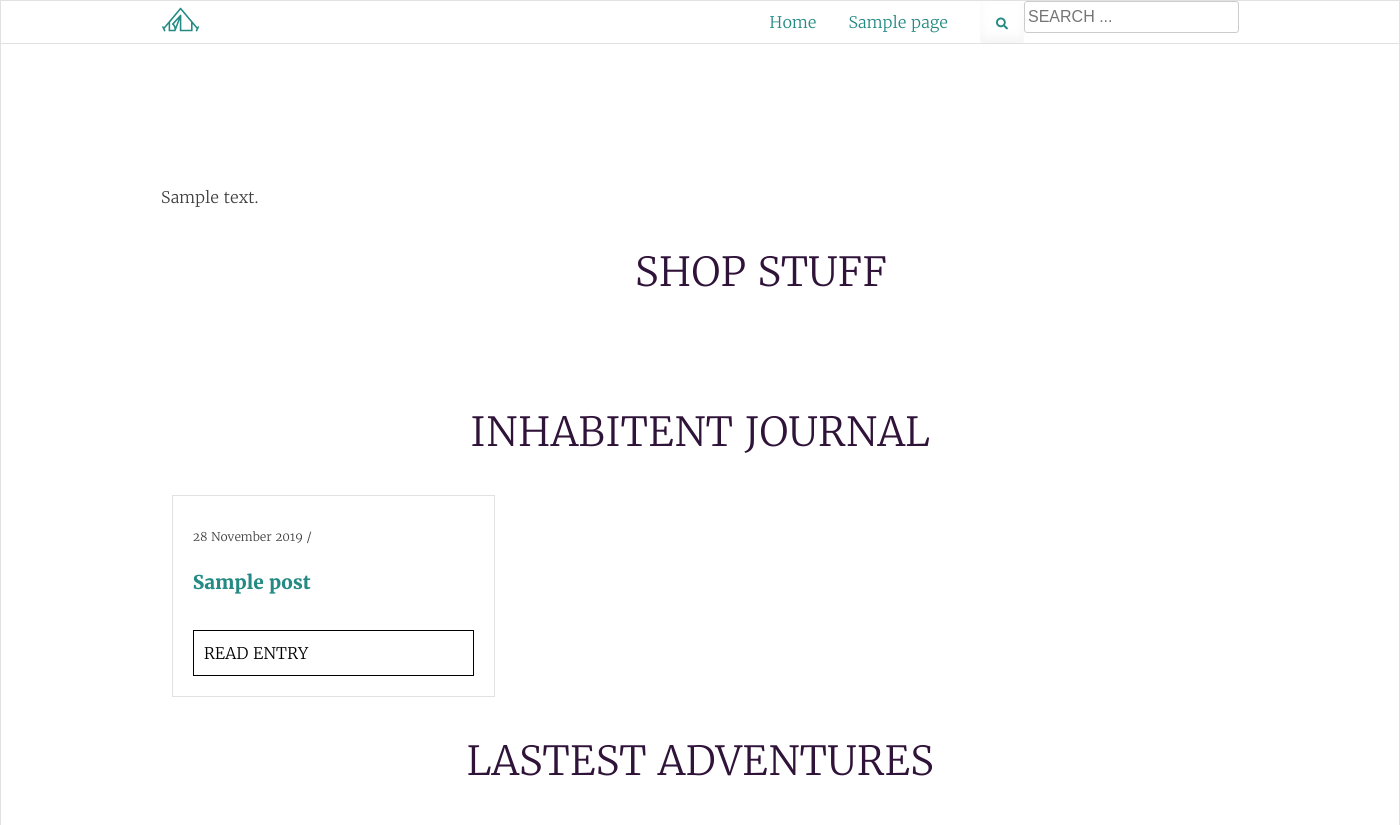
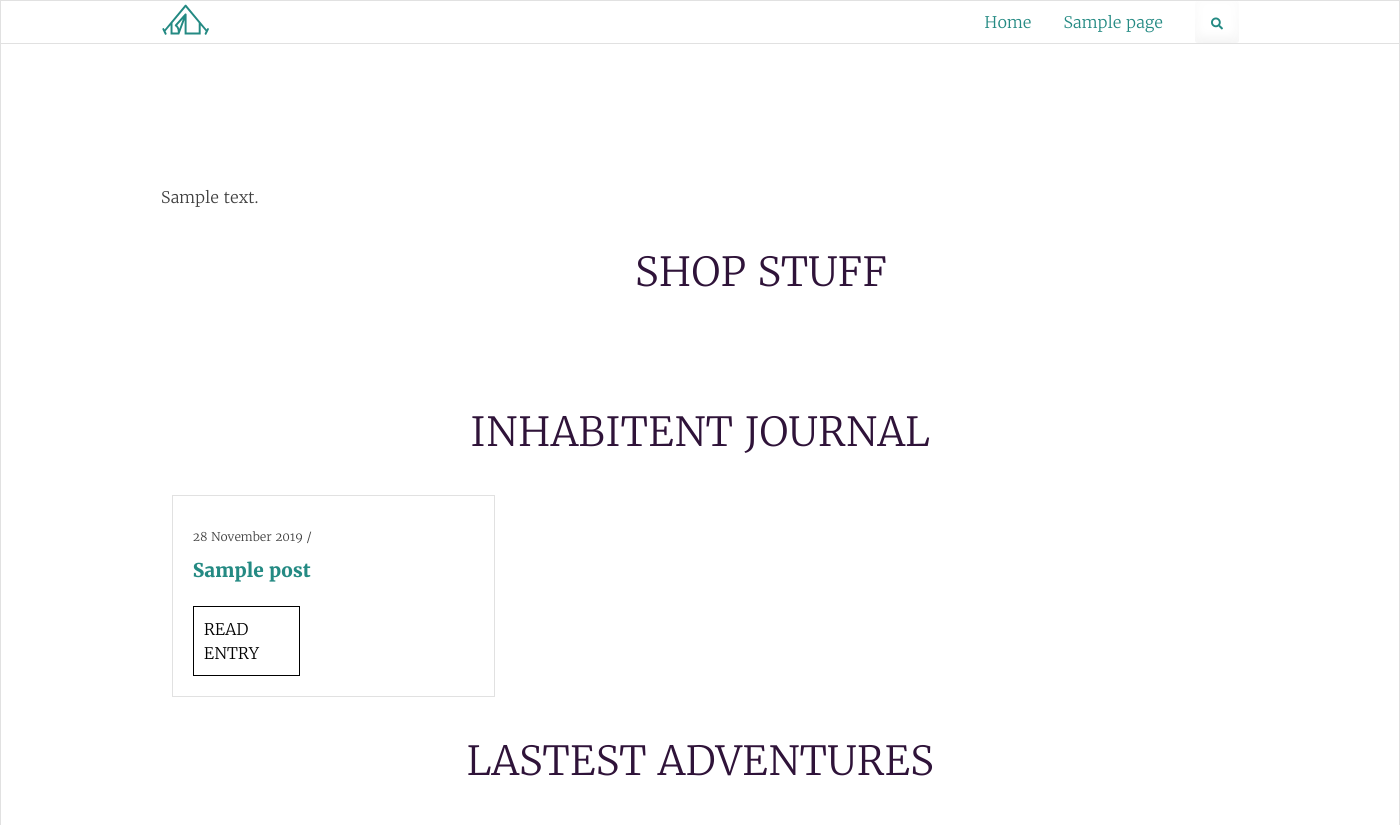
Before and after one commit to KristineSuarez/Inhabitent, a WordPress theme: the page made by themes/inhabitent/front-page.php in a window 1400 px wide. Shown: the top 825 px of the page. Run offline with PHP 8.4 and a stand-in for WordPress, Linux system fonts and the light colour scheme; the site name, menu and one post (Sample post) are stand-ins, and other content is empty; some libraries are stand-ins or nearby versions.

Commit message:
Deleted commented codes

```diff
--- a/themes/inhabitent/archive-product.php
+++ b/themes/inhabitent/archive-product.php
@@ -61,10 +61,6 @@ get_header(); ?>
 						</div><!-- .entry-content -->
 					</article><!-- #post-## -->
 
-						<!-- <php
-							get_template_part( 'template-parts/content', 'product' );
-						?> -->
-
 					<?php endwhile; ?>
 
 					<?php the_posts_navigation(); ?>
--- a/themes/inhabitent/build/js/script.min.js
+++ b/themes/inhabitent/build/js/script.min.js
@@ -1 +1 @@
-"use strict";!function(a){a(".search-submit").on("click",(function(e){e.preventDefault(),a(".search-field").hasClass("search-animation")?a(".search-field").removeClass("search-animation"):(a(".search-field").addClass("search-animation"),a(".search-field").focus())})),a(".search-field").on("blur",(function(){a(".search-field").removeClass("search-animation")}))}(jQuery);
+"use strict";var $tmpBool=!1;!function(e){e(".search-submit").on("click",(function(o){o.preventDefault(),e(".search-field").hasClass("search-animation")?e(".search-field").removeClass("search-animation"):(e(".search-field").addClass("search-animation"),e(".search-field").focus())})),e(".search-field").on("blur",(function(){e(".search-field").removeClass("search-animation")})),e(document).on("scroll",(function(){console.log(e(document).scrollTop()),e(document).scrollTop()>=950?$tmpBool||(e(".site-header").css({position:"fixed"}),$tmpBool=!0):(e(".site-header").css({position:"absolute"}),$tmpBool=!1)}))}(jQuery);
--- a/themes/inhabitent/header.php
+++ b/themes/inhabitent/header.php
@@ -28,7 +28,6 @@
 					<h1 class="site-title screen-reader-text">
 						<a href="<?php echo esc_url( home_url( '/' ) ); ?>" rel="home"><?php bloginfo( 'name' ); ?></a>
 					</h1>
-					<!-- <p class="site-description"><php bloginfo( 'description' ); ?></p> -->
 				</div><!-- .site-branding -->
 
 					<nav id="site-navigation" class="main-navigation" role="navigation">
--- a/themes/inhabitent/page-about.php
+++ b/themes/inhabitent/page-about.php
@@ -14,7 +14,6 @@ get_header(); ?>
 
 			<article id="post-<?php the_ID(); ?>" <?php post_class(); ?>>
 				<header class="entry-header">
-					<!-- <php the_title( '<h1 class="entry-title">', '</h1>' ); ?> -->
 				</header><!-- .entry-header -->
 
 				<div class="entry-content">
--- a/themes/inhabitent/sass/_front-page.scss
+++ b/themes/inhabitent/sass/_front-page.scss
@@ -1,6 +1,6 @@
 .site-header {
     display: flex;
-    position: fixed;
+    position: absolute;
     z-index: 99;
     min-width: 100%;
     padding: 0 10rem;
@@ -24,17 +24,33 @@
         color: #248A83;
     }
 
+    button {
+        border: none;
+        background-color: hsla(0,0%,100%,.85);
+        color: #248a83;
+    }
+
     .search-form {
         display: flex;
-        button {
-            border: none;
-            background-color: hsla(0,0%,100%,.85);
-            color: #248a83;
+        align-items: center;
+        .search-field {
+            transition: 0.5s;
+            width: 0;
+            border: 0;
+            padding: 0;
+        }
+        .search-animation {
+            width: 200px;
+            padding: 8px 15px;;
         }
     }
 
 }
-
+.f-banner{
+    & >img{
+        filter:brightness(70%);
+    }
+}
 
 .product-info {
     margin-left: auto;
@@ -140,6 +156,7 @@
 
                     a {
                         text-decoration: none;
+                        width: 38%;
                     }
 
                     .btn {
@@ -191,7 +208,7 @@
             object-fit: cover;
             width: 100%;
             height: 100%;
-            border: 10px solid white;
+            border: 10px solid #ffffff;
             position: relative
         }
 
@@ -234,13 +251,13 @@
             left: 0;
             a {
                 text-decoration: none;
-                color: bisque
+                color: #ffffff;
             }
 
         }
             p {
                 position: absolute;
-                border: 1px solid black;
+                border: 1px solid #ffffff;
                 padding: 5px;
                 &:hover {
                     background: #248a83;
@@ -250,13 +267,18 @@
             }
             .read-canoe {
                 transform: translate(19px, -400px);
+                color: #ffffff;
             }
             .read-beach {
-                transform: translate(24px, -273px);
+                transform: translate(24px, -240px);
+                color: #ffffff;
+
             }
             .read-mountain,
             .read-star {
                 transform: translate(10px, -92px);
+                color: #ffffff;
+
             }
 
     }
--- a/themes/inhabitent/sass/_header.scss
+++ b/themes/inhabitent/sass/_header.scss
@@ -11,9 +11,6 @@
 
     .f-banner {
         position: relative;
-        // img {
-        //     background: linear-gradient(180deg,rgba(0,0,0,.4) 0,rgba(0,0,0,.4)),#969696;
-        // }
     }
 
     .f-banner-logo {
--- a/themes/inhabitent/sass/_taxonomy-product_type.scss
+++ b/themes/inhabitent/sass/_taxonomy-product_type.scss
@@ -4,7 +4,6 @@
 }
 
 .shop-objects {
-    font-family: 'Merriweather', serif;
     padding-top: 5rem;
     text-align: center;
 
@@ -43,7 +42,7 @@
                 .entry-title {
                     a {
                         text-decoration: none;
-                        color: black;
+                        color: #000000;
                         font-weight: 100;
                     }
                 }
--- a/themes/inhabitent/sass/style.scss
+++ b/themes/inhabitent/sass/style.scss
@@ -66,7 +66,6 @@ Nicolas Gallagher and Jonathan Neal http://necolas.github.com/normalize.css/
 @import "footer";
 @import "header";
 @import "front-page";
-@import "home";
 @import "archive-product";
 @import "taxonomy-product_type";
 @import "single";
@@ -89,7 +88,7 @@ html {
  h2,
  h3,
  p {
-    font-family: 'Merriweather Web';
+    font-family: 'Merriweather Web','serif';
 	font-size: 16px;
  }
 
--- a/themes/inhabitent/searchform.php
+++ b/themes/inhabitent/searchform.php
@@ -1,6 +1,3 @@
-<form role="search" method="get" class="search-form" action="<?php echo home_url( '/' ); ?>">
-
-
 		<button class="search-submit">
 			<span class="icon-search" aria-hidden="true">
 			<i class="fa fa-search"></i>
@@ -8,11 +5,10 @@
 			<span class="screen-reader-text"><?php echo esc_html( 'Search' ); ?></span>
 		</button>
 
+		<form role="search" method="get" class="search-form" action="<?php echo home_url( '/' ); ?>">
 
+			<label>
+				<input type="search" class="search-field" placeholder="SEARCH ..." value="<?php echo esc_attr( get_search_query() ); ?>" name="s" title="Search for:" />
+			</label>
 
-		<label>
-			<input type="search" class="search-field" placeholder="SEARCH ..." value="<?php echo esc_attr( get_search_query() ); ?>" name="s" title="Search for:" />
-		</label>
-
-
-</form>
+		</form>
--- a/themes/inhabitent/single-product.php
+++ b/themes/inhabitent/single-product.php
@@ -51,7 +51,7 @@ get_header(); ?>
 
 			<!-- <php get_template_part( 'template-parts/content', 'single' ); ?> -->
 
-			<?php the_post_navigation(); ?>
+
 
 			<?php
 				// If comments are open or we have at least one comment, load up the comment template.
--- a/themes/inhabitent/single.php
+++ b/themes/inhabitent/single.php
@@ -48,14 +48,9 @@ get_header(); ?>
 
 			<!-- <php get_template_part( 'template-parts/content', 'single' ); ?> -->
 
-			<?php the_post_navigation(); ?>
 
 			<?php
-				// If comments are open or we have at least one comment, load up the comment template.
 				echo do_shortcode('[contact-form-7 id="178" title="Single Blog Post"]');
-				// if ( comments_open() || get_comments_number() ) :
-				// 	comments_template();
-				// endif;
 			?>
 
 		<?php endwhile; // End of the loop. ?>
--- a/themes/inhabitent/style.css
+++ b/themes/inhabitent/style.css
@@ -916,7 +916,7 @@ object {
   display: -webkit-box;
   display: -ms-flexbox;
   display: flex;
-  position: fixed;
+  position: absolute;
   z-index: 99;
   min-width: 100%;
   padding: 0 10rem;
@@ -937,14 +937,30 @@ object {
         -ms-flex-align: center;
             align-items: center;
     color: #248A83; }
+  .site-header button {
+    border: none;
+    background-color: rgba(255, 255, 255, 0.85);
+    color: #248a83; }
   .site-header .search-form {
     display: -webkit-box;
     display: -ms-flexbox;
-    display: flex; }
-    .site-header .search-form button {
-      border: none;
-      background-color: rgba(255, 255, 255, 0.85);
-      color: #248a83; }
+    display: flex;
+    -webkit-box-align: center;
+        -ms-flex-align: center;
+            align-items: center; }
+    .site-header .search-form .search-field {
+      -webkit-transition: 0.5s;
+      transition: 0.5s;
+      width: 0;
+      border: 0;
+      padding: 0; }
+    .site-header .search-form .search-animation {
+      width: 200px;
+      padding: 8px 15px; }
+
+.f-banner > img {
+  -webkit-filter: brightness(70%);
+          filter: brightness(70%); }
 
 .product-info {
   margin-left: auto;
@@ -1036,7 +1052,8 @@ object {
         .journal-box .journal-entries .journal-entries-container .journal-posts-container .jp-title:hover {
           color: #2f1339; }
       .journal-box .journal-entries .journal-entries-container .journal-posts-container a {
-        text-decoration: none; }
+        text-decoration: none;
+        width: 38%; }
       .journal-box .journal-entries .journal-entries-container .journal-posts-container .btn {
         color: #000000;
         border: 1px solid #000000;
@@ -1074,7 +1091,7 @@ object {
      object-fit: cover;
   width: 100%;
   height: 100%;
-  border: 10px solid white;
+  border: 10px solid #ffffff;
   position: relative; }
 
 .adventures-container .adventure-post-pic {
@@ -1118,11 +1135,11 @@ object {
   left: 0; }
   .adventures-container .adv-title .title-grid a {
     text-decoration: none;
-    color: bisque; }
+    color: #ffffff; }
 
 .adventures-container .adv-title p {
   position: absolute;
-  border: 1px solid black;
+  border: 1px solid #ffffff;
   padding: 5px; }
   .adventures-container .adv-title p:hover {
     background: #248a83;
@@ -1131,16 +1148,19 @@ object {
 
 .adventures-container .adv-title .read-canoe {
   -webkit-transform: translate(19px, -400px);
-          transform: translate(19px, -400px); }
+          transform: translate(19px, -400px);
+  color: #ffffff; }
 
 .adventures-container .adv-title .read-beach {
-  -webkit-transform: translate(24px, -273px);
-          transform: translate(24px, -273px); }
+  -webkit-transform: translate(24px, -240px);
+          transform: translate(24px, -240px);
+  color: #ffffff; }
 
 .adventures-container .adv-title .read-mountain,
 .adventures-container .adv-title .read-star {
   -webkit-transform: translate(10px, -92px);
-          transform: translate(10px, -92px); }
+          transform: translate(10px, -92px);
+  color: #ffffff; }
 
 .adventures-container .more-adventures {
   color: #ffffff;
@@ -1208,7 +1228,6 @@ object {
   padding-bottom: 2rem; }
 
 .shop-objects {
-  font-family: 'Merriweather', serif;
   padding-top: 5rem;
   text-align: center; }
   .shop-objects .shop-name {
@@ -1241,7 +1260,7 @@ object {
             justify-content: space-around; }
         .shop-slug-loop .type-product .entry-header .shop-price-container .entry-title a {
           text-decoration: none;
-          color: black;
+          color: #000000;
           font-weight: 100; }
 
 .single .content-area {
@@ -1401,7 +1420,7 @@ h1,
 h2,
 h3,
 p {
-  font-family: 'Merriweather Web';
+  font-family: 'Merriweather Web','serif';
   font-size: 16px; }
 
 body {
```
Also changed, not shown: themes/inhabitent/js/script.js (+26 -11 lines), themes/inhabitent/build/css/style.min.css, themes/inhabitent/sass/_home.scss (added), 1 other file.
